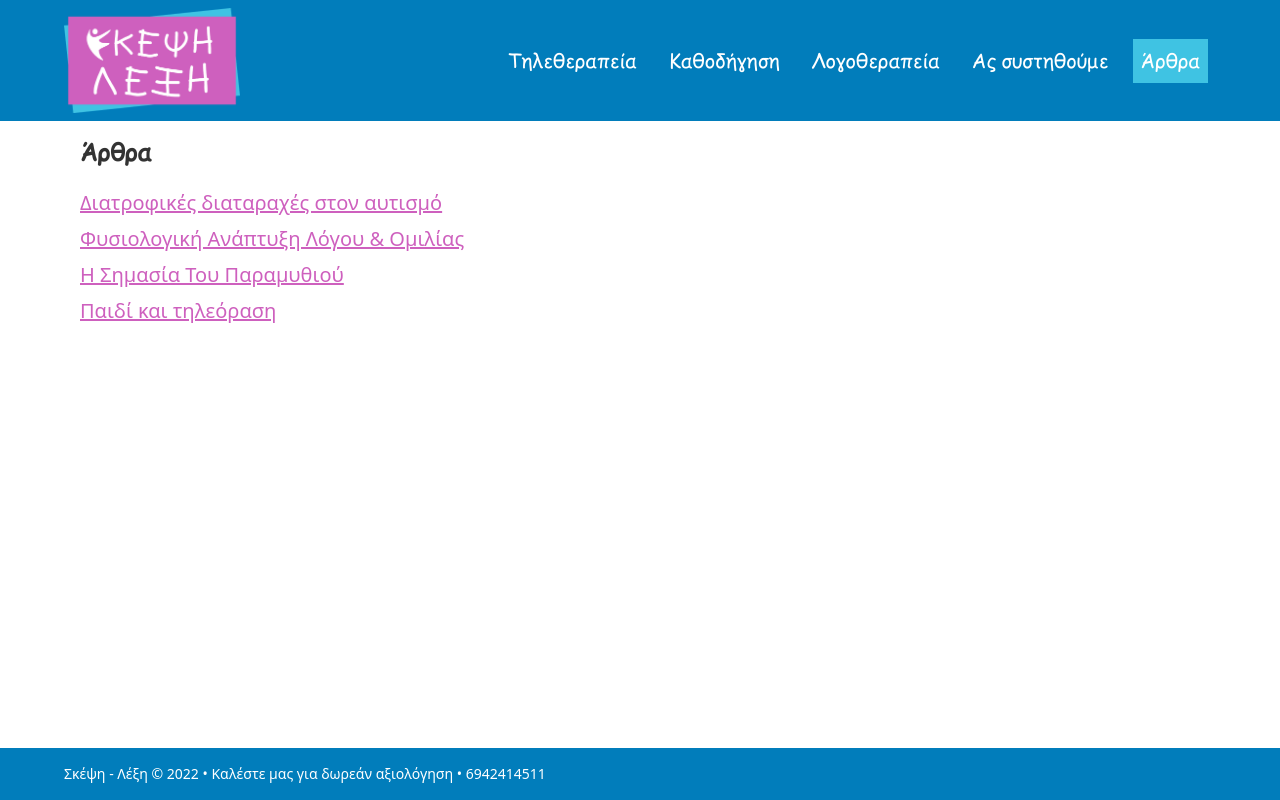
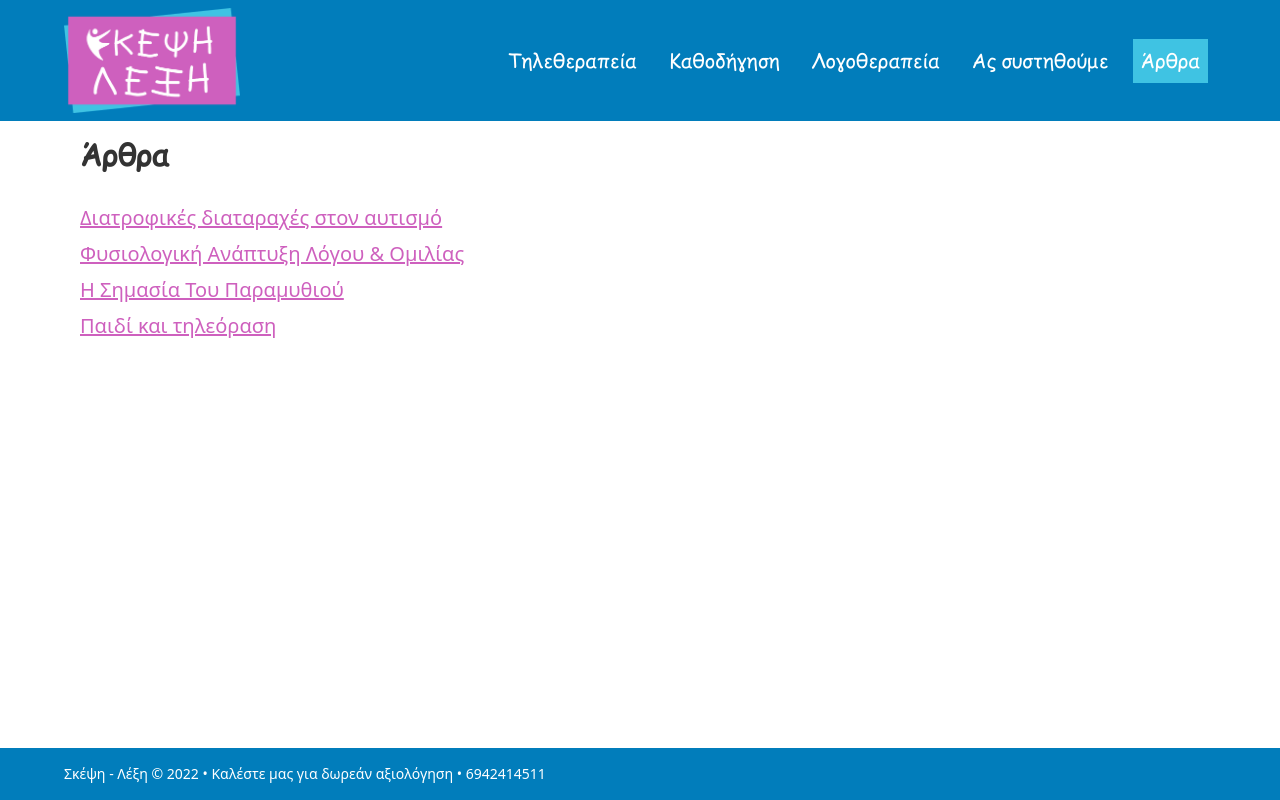
Before and after one commit to vkarampinis/skepsileksi.gr, a Next.js app: page /arthra in a window 1280 px wide. Built offline with nearby package versions, Linux system fonts and the light colour scheme.

Commit message:
increase text size

```diff
--- a/pages/arthra/index.js
+++ b/pages/arthra/index.js
@@ -9,7 +9,7 @@ export default function Index({ articles }) {
   return (
     <BaseLayout>
       <TextSection>
-        <H size={3}>Άρθρα</H>
+        <H size={2}>Άρθρα</H>
         {articles.map((article) => (
           <Article key={article.title} {...article} />
         ))}
```
